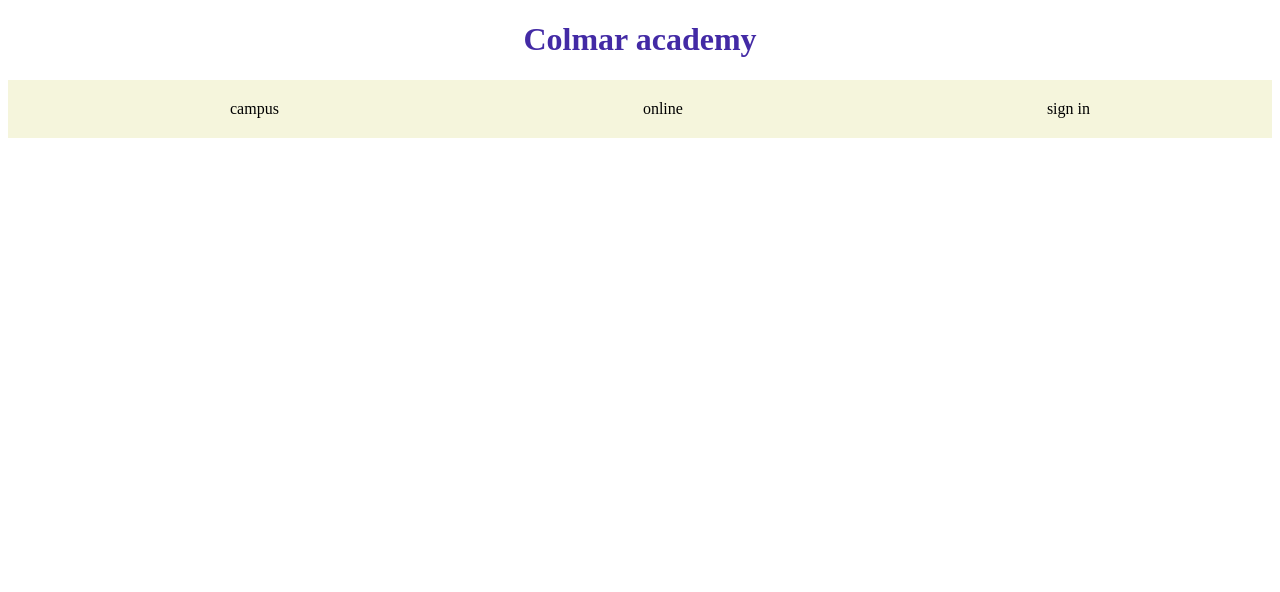
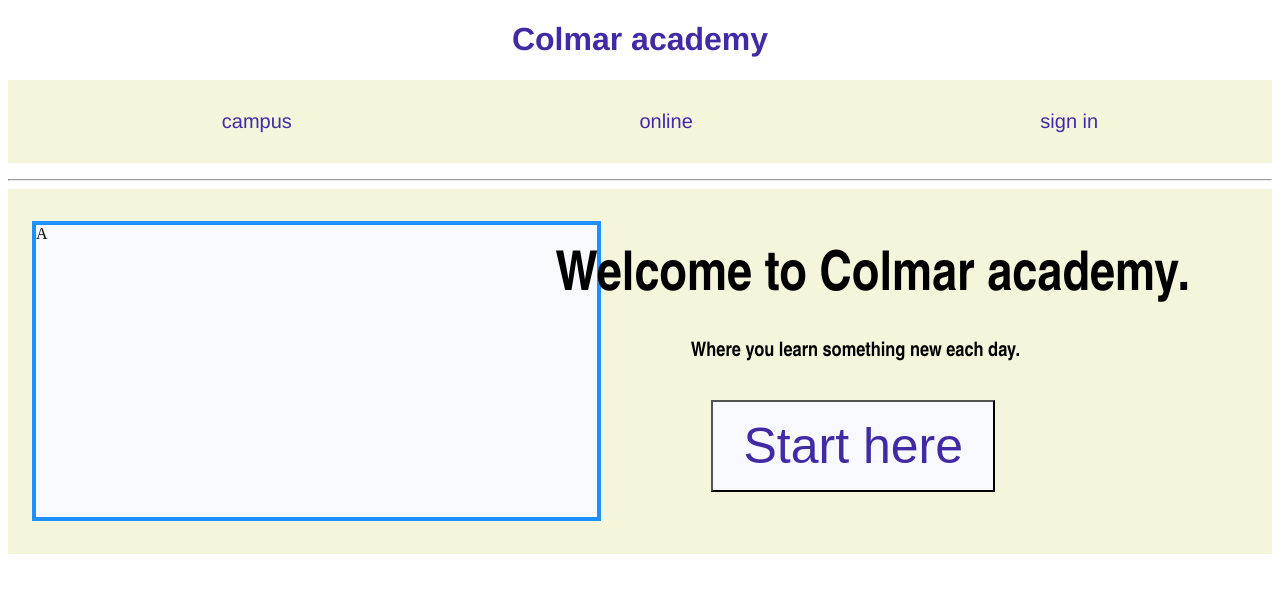
Before and after one commit to Shawaiz-naeem/colmar-project, a plain HTML site: page index.html in a window 1280 px wide. Drawn offline with Linux system fonts and the light colour scheme.

Commit message:
Third commit

```diff
--- a/Colmar.css
+++ b/Colmar.css
@@ -2,19 +2,82 @@ h1{
     color: rgb(67, 42, 165);
     display: flex;
     justify-content: center;
+    font-family:'Franklin gothic medium'
+
 }
 
 ul{
-    display: flex;
+    display:flex;
     flex-direction: row;
     list-style-type: none;
     background-color: beige;
     justify-content: space-around;
+    font-family:'Franklin gothic medium'
 }
 li{
-    padding: 20px;
+    padding: 30px;
+    font-size: 20px;
+    color: rgb(67, 42, 165);
 }
 li:hover{
     background-color: rgb(67, 42, 165);
     color: aliceblue;
 }
+main{
+    background-color:beige;
+    height: 365px;
+}
+img{
+    width:60%;
+    display: grid;
+}
+.a{
+    display: grid;
+    border: 4px dodgerblue solid;
+    grid-row-start: 1;
+    grid-row-end: span 4;
+    grid-column-start: 1;
+    grid-column-end: span 3 ;
+    background-color: ghostwhite;
+}
+.grid{
+    height: 100px;
+    width: 45%;
+    display:grid;
+    grid-template-columns: 100px;
+    grid-template-rows: 300px;
+    padding: 32px 24px;
+}
+.para h2{
+    text-align: right;
+    padding:20px 40px;
+    font-size: 55px;
+    position:absolute;
+    right:50px;
+    top:180px;
+    font-family: "Arial narrow";
+}
+.para h3{
+    text-align:right;
+    font-family: "Arial narrow";
+    padding:20px 40px;
+    font-size: 20px;
+    position:absolute;
+    right:220px;
+    top:300px;
+
+
+}
+button{
+    position:absolute;
+    right:285px;
+    top:400px;
+    font-size:50px;
+    padding:15px 30px;
+    color: rgb(67, 42, 165);
+    background-color: ghostwhite;
+}
+button:hover{
+    color: white;
+    background-color: rgb(67, 42, 165);
+}
--- a/index.html
+++ b/index.html
@@ -7,15 +7,26 @@
     <link rel="stylesheet" type="text/css" href="Colmar.css" />
 </head>
 <body>
-    <head>
+    <header>
      <h1>Colmar academy</h1>
-     <nav>
+    </header>
+    <nav>
         <ul>
             <li>campus</li>
             <li>online</li>
             <li>sign in</li>
         </ul>
-     </nav>
-    </head>
+    </nav>
+    <hr>
+    <main>
+        <div class="grid">
+          <div class="a">A</div>
+        </div>
+        <div class="para">
+            <h2>Welcome to Colmar academy.</h2>
+            <h3>Where you learn something new each day.</h3>
+            <button type="button">Start here</button>
+        </div>
+    </main>
 </body>
 </html>
```
